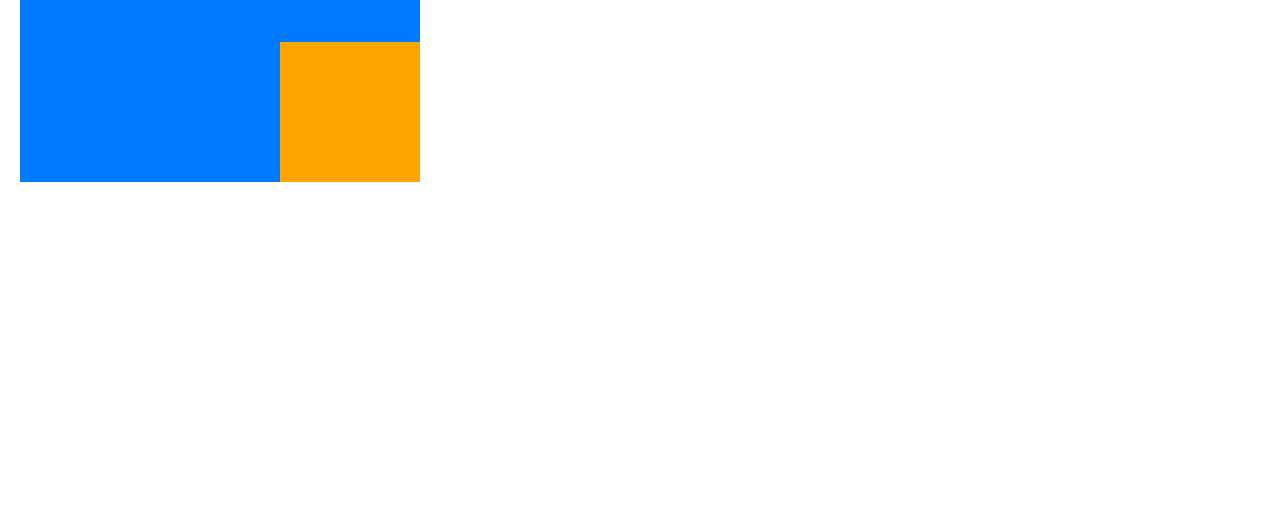
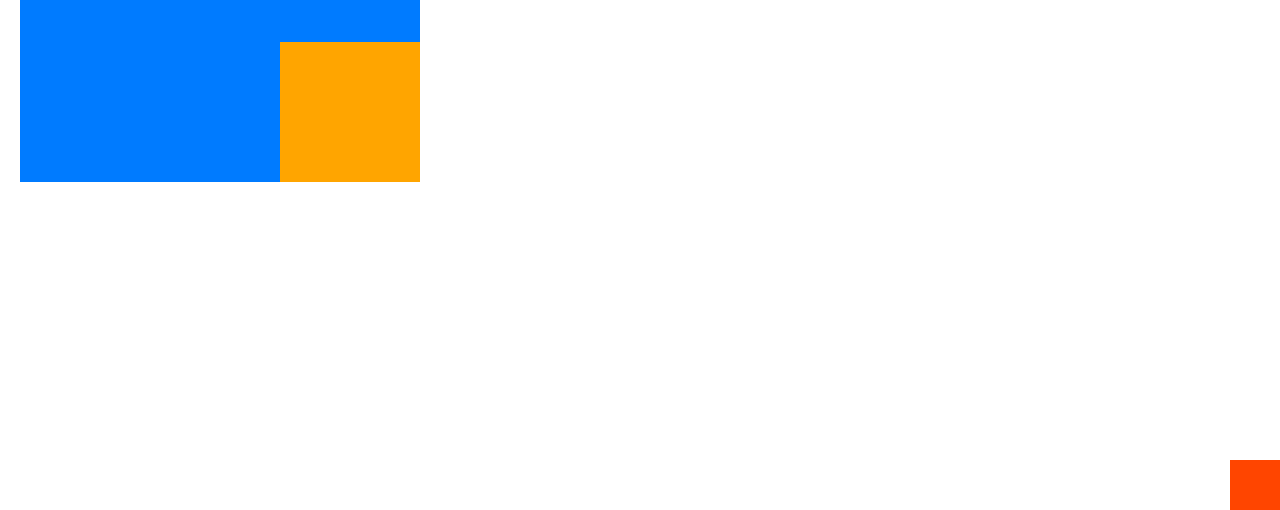
Before and after one commit to yevuno/SWP_2aWI_Marian_Kolanovic, a plain HTML site: page ÜE_6_0/index.html in a window 1280 px wide. Shown: the part 290-800 px from the top of the page. Drawn offline with Linux system fonts and the light colour scheme.

Commit message:
finished task with creation of last box

```diff
--- a/ÜE_6_0/index.html
+++ b/ÜE_6_0/index.html
@@ -27,6 +27,7 @@
             <div class="box">
             </div>
         </div>
+        <div class="box2"></div>
     <script src="script.js"></script>
 </body>
 </html>
--- a/ÜE_6_0/style.css
+++ b/ÜE_6_0/style.css
@@ -93,3 +93,12 @@ body {
     bottom: 0px;
     margin: none;
 }
+
+.box2 {
+    position: absolute;
+    right: 0;
+    bottom: 0;
+    height: 50px;
+    width: 50px;
+    background-color: orangered;
+}
```
